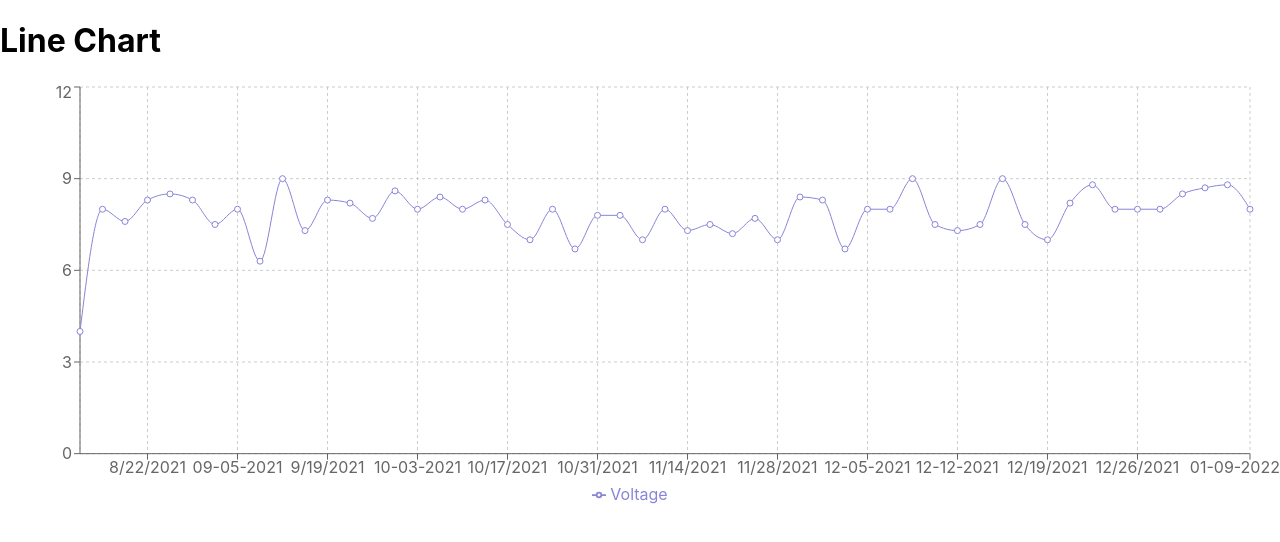
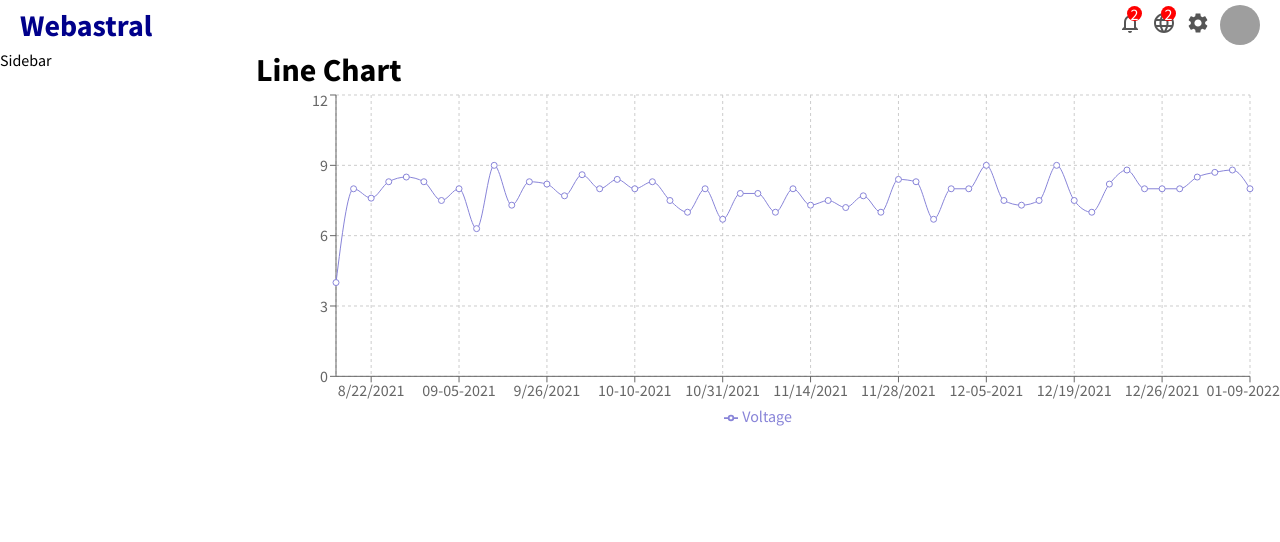
Before and after one commit to webautomationdeveloper/visualization, a React (Create React App) app: page / in a window 1280 px wide. Shown: the top 542 px of the page. Built offline with nearby package versions, Linux system fonts and the light colour scheme; grey boxes are pictures that could not be loaded.

Commit message:
sidebar added

```diff
--- a/public/index.html
+++ b/public/index.html
@@ -2,42 +2,28 @@
 <html lang="en">
   <head>
     <meta charset="utf-8" />
-    <link rel="icon" href="%PUBLIC_URL%/favicon.ico" />
+
     <meta name="viewport" content="width=device-width, initial-scale=1" />
     <meta name="theme-color" content="#000000" />
     <meta
       name="description"
       content="Web site created using create-react-app"
     />
-    <link rel="apple-touch-icon" href="%PUBLIC_URL%/logo192.png" />
-    <!--
-      manifest.json provides metadata used when your web app is installed on a
-      user's mobile device or desktop. See https://developers.google.com/web/fundamentals/web-app-manifest/
-    -->
-    <link rel="manifest" href="%PUBLIC_URL%/manifest.json" />
-    <!--
-      Notice the use of %PUBLIC_URL% in the tags above.
-      It will be replaced with the URL of the `public` folder during the build.
-      Only files inside the `public` folder can be referenced from the HTML.
-
-      Unlike "/favicon.ico" or "favicon.ico", "%PUBLIC_URL%/favicon.ico" will
-      work correctly both with client-side routing and a non-root public URL.
-      Learn how to configure a non-root public URL by running `npm run build`.
-    -->
-    <title>React App</title>
+    <link rel="preconnect" href="https://fonts.googleapis.com">
+<link rel="preconnect" href="https://fonts.gstatic.com" crossorigin>
+<link href="https://fonts.googleapis.com/css2?family=Source+Sans+Pro:wght@300;400;600;700&display=swap" rel="stylesheet">
+    <title>React Admin App</title>
+    <style>
+      *{
+        font-family: 'Source Sans Pro', sans-serif;
+        margin: 0;
+        padding: 0;
+      }
+    </style>
   </head>
   <body>
     <noscript>You need to enable JavaScript to run this app.</noscript>
     <div id="root"></div>
-    <!--
-      This HTML file is a template.
-      If you open it directly in the browser, you will see an empty page.
 
-      You can add webfonts, meta tags, or analytics to this file.
-      The build step will place the bundled scripts into the <body> tag.
-
-      To begin the development, run `npm start` or `yarn start`.
-      To create a production bundle, use `npm run build` or `yarn build`.
-    -->
   </body>
 </html>
--- a/src/App.css
+++ b/src/App.css
@@ -1,38 +1,7 @@
-/* .App {
-  text-align: center;
+.container{
+    display: flex;
 }
 
-.App-logo {
-  height: 40vmin;
-  pointer-events: none;
+.content{
+    flex: 4;
 }
-
-@media (prefers-reduced-motion: no-preference) {
-  .App-logo {
-    animation: App-logo-spin infinite 20s linear;
-  }
-}
-
-.App-header {
-  background-color: #282c34;
-  min-height: 100vh;
-  display: flex;
-  flex-direction: column;
-  align-items: center;
-  justify-content: center;
-  font-size: calc(10px + 2vmin);
-  color: white;
-}
-
-.App-link {
-  color: #61dafb;
-}
-
-@keyframes App-logo-spin {
-  from {
-    transform: rotate(0deg);
-  }
-  to {
-    transform: rotate(360deg);
-  }
-} */
--- a/src/App.js
+++ b/src/App.js
@@ -1,12 +1,21 @@
 import GraphChart from './component/Graph';
+import React from 'react';
+import Topbar from './component/topbar/Topbar';
+import Sidebar from './component/sidebar/Sidebar';
 import './App.css';
-import React from 'react';
+
 function App() {
   return (
-    <div className="App">
-      <header className="App-header">
-        <GraphChart />
-      </header>
+    <div >
+
+        <Topbar/>
+        <div className='container'>
+          <Sidebar />
+          <div className='content'>
+            <GraphChart />
+          </div>
+        </div>
+
     </div>
   );
 }
--- a/src/component/Graph.js
+++ b/src/component/Graph.js
@@ -7,7 +7,6 @@
     useEffect(()=>{ getUserData()},[]);
     const getUserData=async ()=>{
         const user=await data
-        console.log('Response is',user)
         setUserdata(user)
     }
     return (
--- /dev/null
+++ b/src/component/sidebar/Sidebar.jsx
@@ -0,0 +1,12 @@
+import React from 'react';
+import './sidebar.css';
+
+function Sidebar() {
+    return (
+        <div className='sideBar'>
+            <p>Sidebar</p>
+        </div>
+    )
+}
+
+export default Sidebar
--- /dev/null
+++ b/src/component/sidebar/sidebar.css
@@ -0,0 +1,3 @@
+.sideBar{
+    flex: 1;
+}
--- /dev/null
+++ b/src/component/topbar/Topbar.jsx
@@ -0,0 +1,34 @@
+import React from 'react';
+import './topbar.css';
+import {NotificationsNone,Language,Settings} from '@material-ui/icons';
+
+function Topbar() {
+    return (
+        <div className='topbar'>
+            <div className="topbarWrapper">
+                <div className="topLeft">
+                    <span className='logo'>Webastral</span>
+                </div>
+                <div className="topRight">
+                    <div className='topbarIconContainer'>
+                   <NotificationsNone/>
+                   <span className='topIconbadge'>2</span>
+                    </div>
+
+                    <div className='topbarIconContainer'>
+                   <Language/>
+                   <span className='topIconbadge'>2</span>
+                    </div>
+
+                    <div className='topbarIconContainer'>
+                   <Settings/>
+                    </div>
+
+                    <img src="https://avatars.githubusercontent.com/u/25339515?v=4" alt="" className='topAvatar' />
+                </div>
+               </div>
+           </div>
+    )
+}
+
+export default Topbar;
--- /dev/null
+++ b/src/component/topbar/topbar.css
@@ -0,0 +1,54 @@
+.topbar{
+    width: 100%;
+    height: 50px;
+    background-color: white;
+    position: sticky;
+    top: 0;
+    z-index: 99;
+}
+
+.topbarWrapper{
+    height: 100%;
+    padding: 0px 20px;
+    display: flex;
+    align-items: center;
+    justify-content: space-between;
+}
+
+.logo{
+    font-weight: bold ;
+    font-size: 30px;
+    color: darkblue;
+    cursor: pointer;
+}
+
+.topbarIconContainer{
+    position: relative;
+    cursor: pointer;
+    margin-right: 10px;
+    color: #555;
+}
+.topRight{
+    display: flex;
+    align-items: center;
+    justify-content: center;
+}
+.topIconbadge{
+    position: absolute;
+    top: -5px;
+    right: 0;
+    background-color: red;
+    color: white;
+    border-radius: 50%;
+    display: flex;
+    align-items: center;
+    justify-content: center;
+    width: 15px;
+    height: 15px;
+}
+.topAvatar{
+    width: 40px;
+    height: 40px;
+    border-radius: 50%;
+    cursor: pointer;
+}
--- a/src/index.css
+++ /dev/null
@@ -1,13 +0,0 @@
-body {
-  margin: 0;
-  font-family: -apple-system, BlinkMacSystemFont, 'Segoe UI', 'Roboto', 'Oxygen',
-    'Ubuntu', 'Cantarell', 'Fira Sans', 'Droid Sans', 'Helvetica Neue',
-    sans-serif;
-  -webkit-font-smoothing: antialiased;
-  -moz-osx-font-smoothing: grayscale;
-}
-
-code {
-  font-family: source-code-pro, Menlo, Monaco, Consolas, 'Courier New',
-    monospace;
-}
--- a/src/index.js
+++ b/src/index.js
@@ -1,6 +1,5 @@
 import React from 'react';
 import ReactDOM from 'react-dom';
-import './index.css';
 import App from './App';
 
 
```
